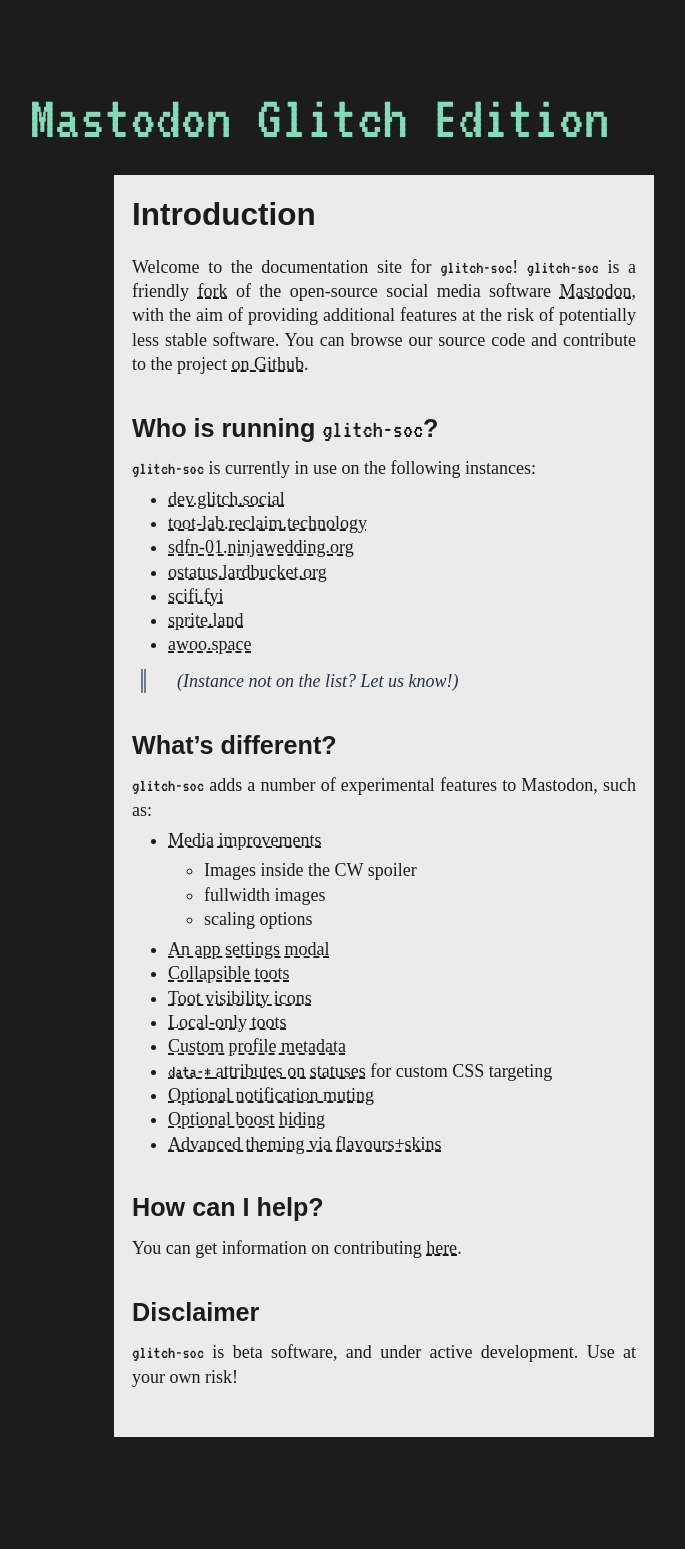
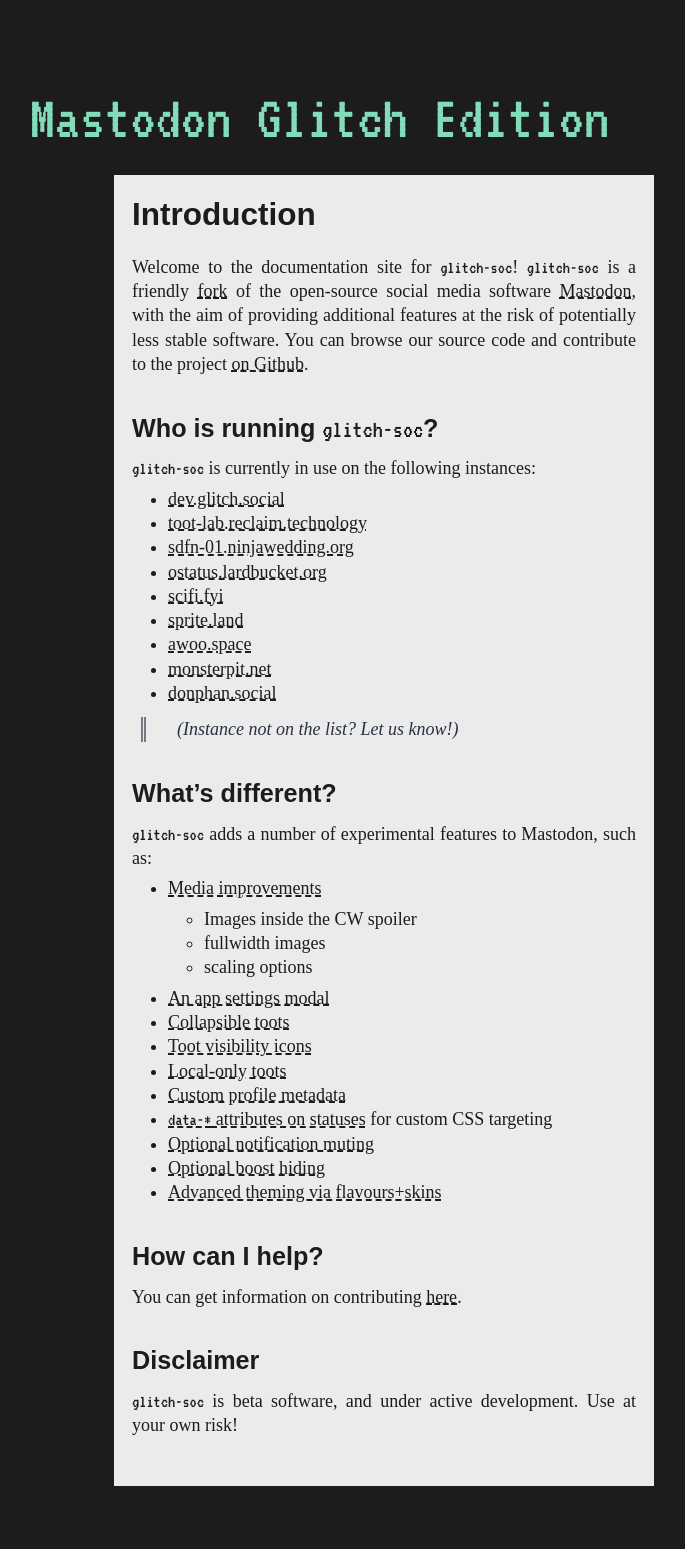
Before and after one commit to glitch-soc/docs, a Jekyll site: the page built from index.md, in a window 1280 px wide. Shown: the whole page, without its empty margins (256-941 px from the left). Built offline with Jekyll 4.4.1, drawn with Linux system fonts in a browser that asks for light colours; some web fonts are replaced; our own code applies the rules of GitHub Pages for plain Markdown files; before the commit the page ends 1500 px from its top, so only the background shows below that.

Commit message:
add instances to the list
add monsterpit.net and donphan.social to the list of instances~~~

```diff
--- a/index.md
+++ b/index.md
@@ -17,6 +17,9 @@ You can browse our source code and contribute to the project [on Github][glitch-
 - [scifi.fyi](https://scifi.fyi/)
 - [sprite.land](https://sprite.land)
 - [awoo.space](https://awoo.space)
+- [monsterpit.net](https://monsterpit.net)
+- [donphan.social](https://donphan.social)
+
 
 >   (Instance not on the list? Let us know!)
 
```
